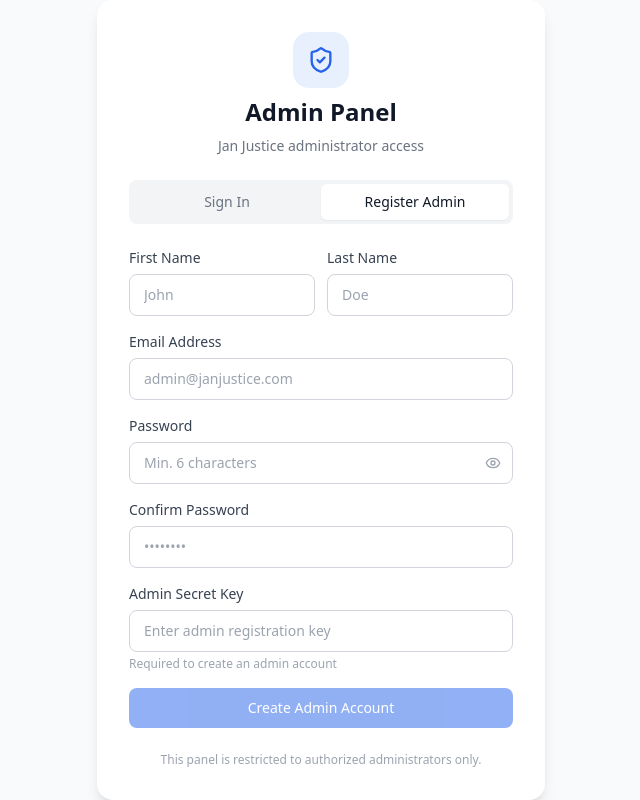
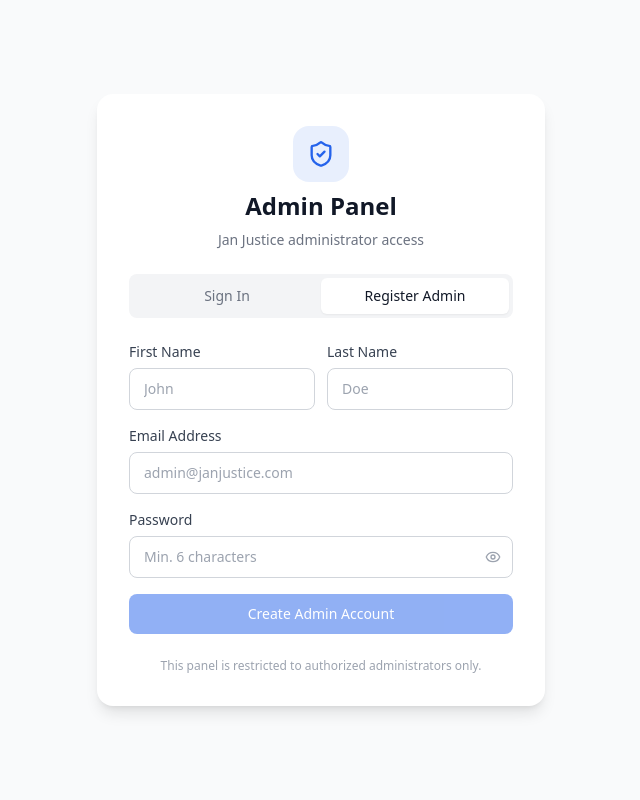
Before and after one commit to PareekPranjal/Jan-Justice-admin, a React (Vite) app: page /login in a window 1280 px wide. Both pictures are taken after a click on the button "Register Admin". Shown: the whole page, without its empty margins (319-959 px from the left). Built offline with nearby package versions, Linux system fonts and the light colour scheme.

Commit message:
fix login

```diff
--- a/src/pages/Login.tsx
+++ b/src/pages/Login.tsx
@@ -18,8 +18,6 @@ export default function Login() {
   const [lastName, setLastName] = useState('');
   const [regEmail, setRegEmail] = useState('');
   const [regPassword, setRegPassword] = useState('');
-  const [regConfirm, setRegConfirm] = useState('');
-  const [adminKey, setAdminKey] = useState('');
   const [showRegPassword, setShowRegPassword] = useState(false);
   const [regError, setRegError] = useState('');
   const [regLoading, setRegLoading] = useState(false);
@@ -44,11 +42,10 @@ export default function Login() {
   const handleRegister = async (e: FormEvent) => {
     e.preventDefault();
     setRegError('');
-    if (regPassword !== regConfirm) { setRegError('Passwords do not match'); return; }
     if (regPassword.length < 6) { setRegError('Password must be at least 6 characters'); return; }
     setRegLoading(true);
     try {
-      await register(firstName, lastName, regEmail, regPassword, adminKey);
+      await register(firstName, lastName, regEmail, regPassword, 'janjustice_admin_register_2024');
       navigate('/dashboard', { replace: true });
     } catch (err) {
       setRegError(err instanceof Error ? err.message : 'Registration failed');
@@ -194,32 +191,9 @@ export default function Login() {
                     </button>
                   </div>
                 </div>
-                <div>
-                  <label className="block text-sm font-medium text-gray-700 mb-1.5">Confirm Password</label>
-                  <input
-                    type="password"
-                    value={regConfirm}
-                    onChange={(e) => setRegConfirm(e.target.value)}
-                    required
-                    placeholder="••••••••"
-                    className="w-full px-3.5 py-2.5 border border-gray-300 rounded-lg text-sm focus:outline-none focus:ring-2 focus:ring-primary/20 focus:border-primary transition-colors"
-                  />
-                </div>
-                <div>
-                  <label className="block text-sm font-medium text-gray-700 mb-1.5">Admin Secret Key</label>
-                  <input
-                    type="password"
-                    value={adminKey}
-                    onChange={(e) => setAdminKey(e.target.value)}
-                    required
-                    placeholder="Enter admin registration key"
-                    className="w-full px-3.5 py-2.5 border border-gray-300 rounded-lg text-sm focus:outline-none focus:ring-2 focus:ring-primary/20 focus:border-primary transition-colors"
-                  />
-                  <p className="text-xs text-gray-400 mt-1">Required to create an admin account</p>
-                </div>
                 <button
                   type="submit"
-                  disabled={regLoading || !firstName || !lastName || !regEmail || !regPassword || !regConfirm || !adminKey}
+                  disabled={regLoading || !firstName || !lastName || !regEmail || !regPassword}
                   className="w-full flex items-center justify-center gap-2 py-2.5 px-4 bg-primary text-white rounded-lg text-sm font-medium hover:bg-primary/90 disabled:opacity-50 disabled:cursor-not-allowed transition-colors"
                 >
                   {regLoading && <Loader2 className="h-4 w-4 animate-spin" />}
```
